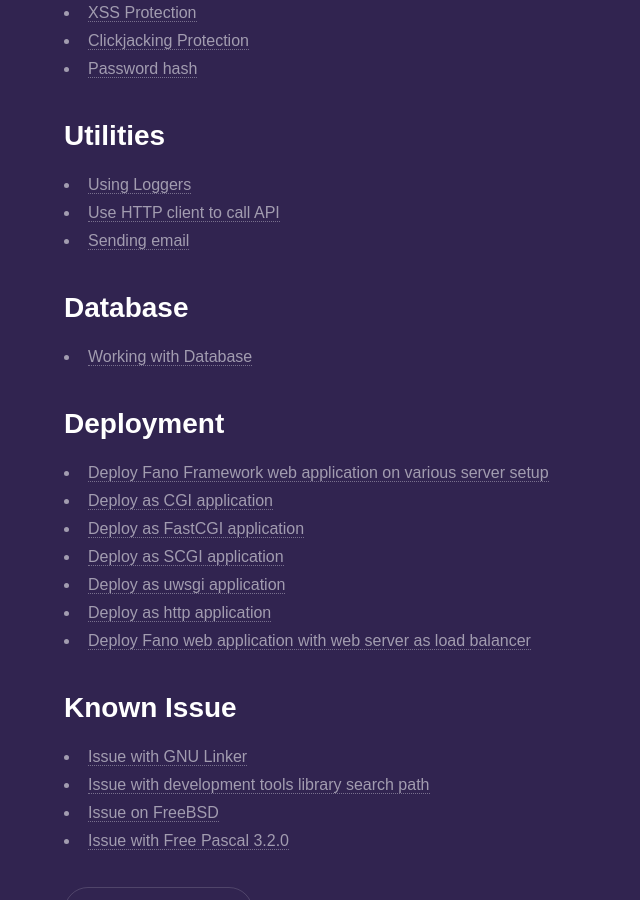
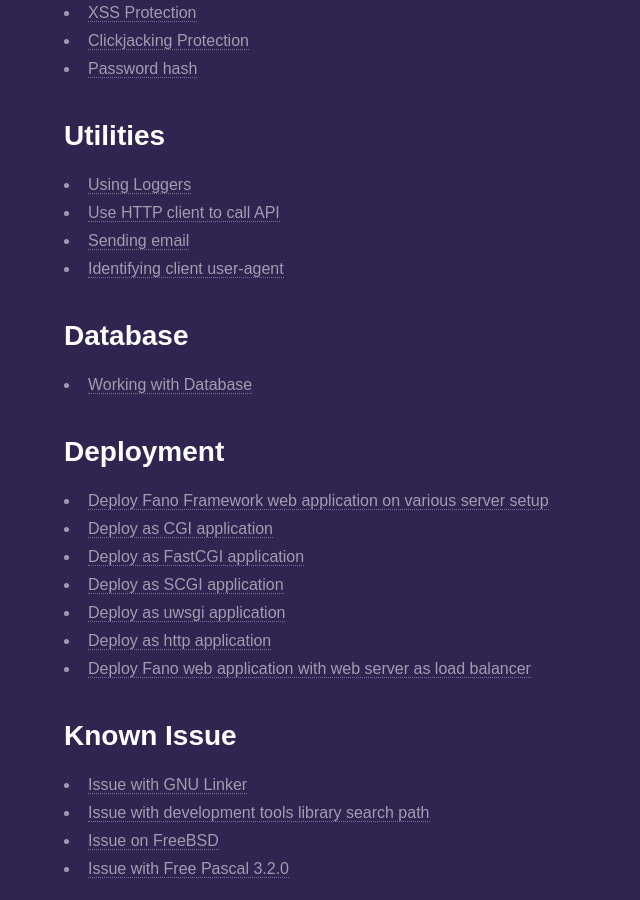
Before and after one commit to fanoframework/fanoframework.github.io, a Jekyll site: the page built from documentation/index.md, in a window 1280 px wide and 900 px high, scrolled down 1704 px. Shown: the whole window, without its empty margins (0-640 px from the left). Built offline with Jekyll 4.4.1, drawn with Linux system fonts in a browser that asks for light colours; our own code applies the rules of GitHub Pages for plain Markdown files.

Commit message:
add link to documentation page

```diff
--- a/documentation/index.md
+++ b/documentation/index.md
@@ -65,6 +65,7 @@
 - [Using Loggers](/utilities/using-loggers)
 - [Use HTTP client to call API](/utilities/http-clients)
 - [Sending email](/utilities/sending-email)
+- [Identifying client user-agent](/utilities/identifying-client-user-agent)
 
 ## Database
 
```
